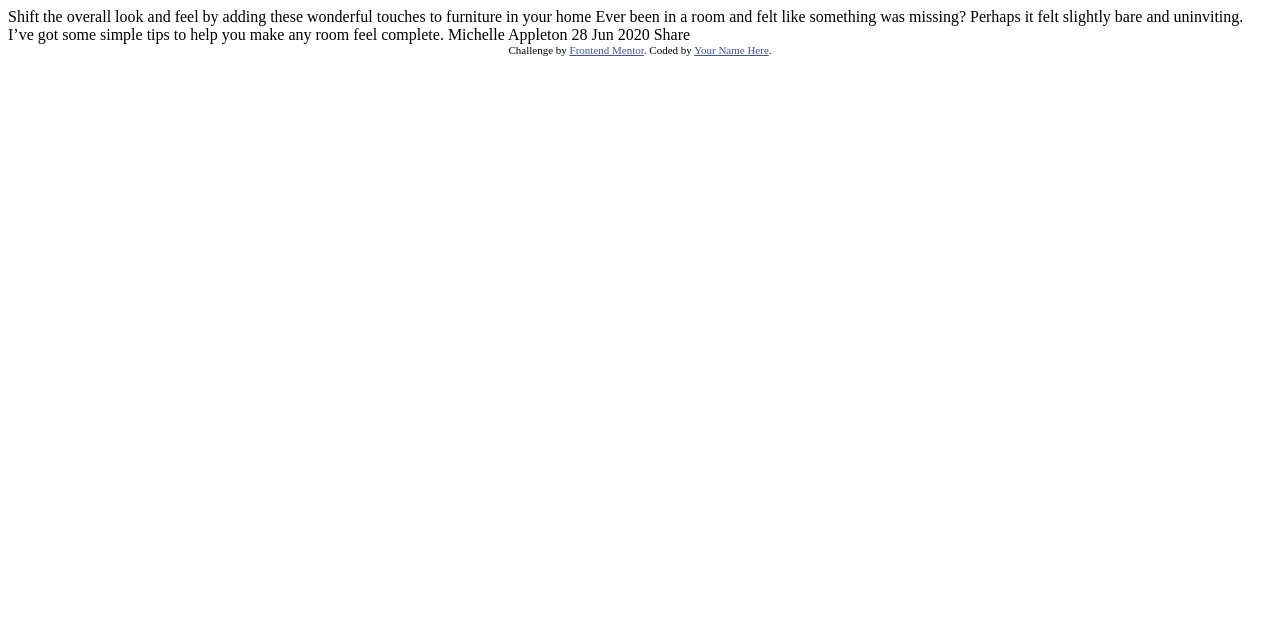
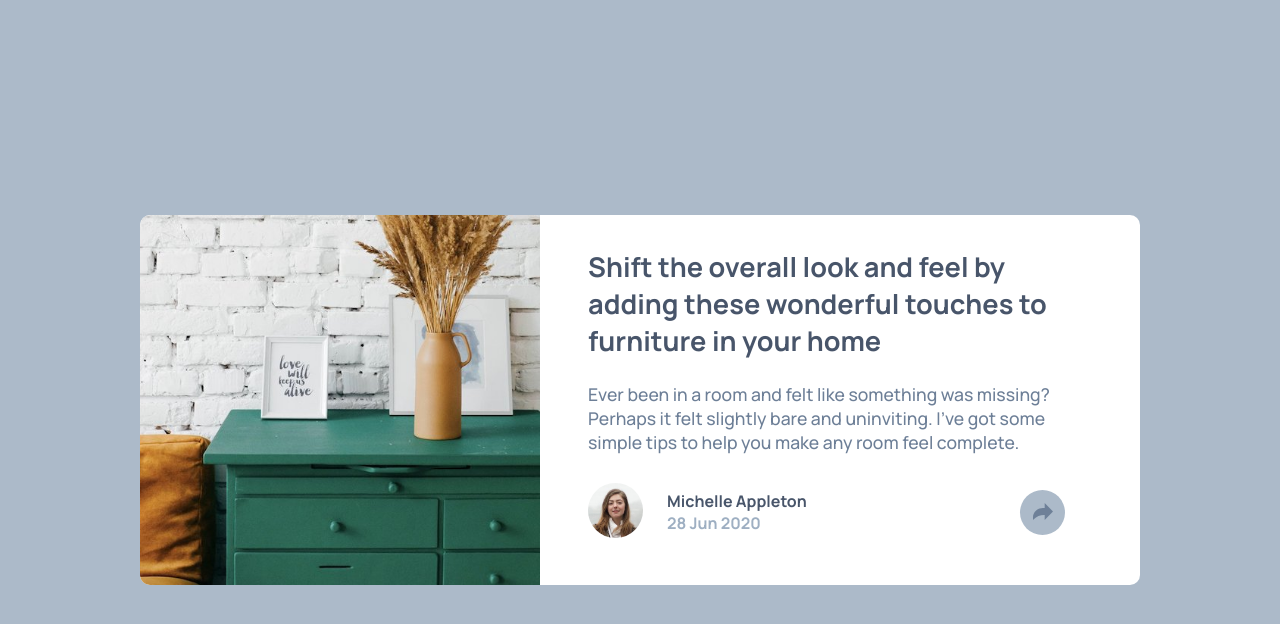
Before and after one commit to MarekMichalica/Post-Card, a plain HTML site: page index.html in a window 1280 px wide. Drawn offline with Linux system fonts and the light colour scheme.

Commit message:
HTML & CSS

```diff
--- a/index.html
+++ b/index.html
@@ -3,19 +3,47 @@
 <head>
   <meta charset="UTF-8">
   <meta name="viewport" content="width=device-width, initial-scale=1.0"> <!-- displays site properly based on user's device -->
-
-  <link rel="icon" type="image/png" sizes="32x32" href="./images/favicon-32x32.png">
-
-  <title>Frontend Mentor | Article preview component</title>
-
-  <!-- Feel free to remove these styles or customise in your own stylesheet 👍 -->
-  <style>
-    .attribution { font-size: 11px; text-align: center; }
-    .attribution a { color: hsl(228, 45%, 44%); }
-  </style>
+  <link rel="stylesheet" href="style.css">
 </head>
 <body>
-
+  <main>
+    <div class="card">
+      <div class="left_card">
+        <img src="images/drawers.jpg" alt="drawers" id="img1">
+      </div>
+      <div class="right_card">
+        <h1 class="title">
+          Shift the overall look and feel by adding these wonderful
+          touches to furniture in your home
+        </h1>
+        <p class="par">
+          Ever been in a room and felt like something was missing? Perhaps
+          it felt slightly bare and uninviting. I’ve got some simple tips
+          to help you make any room feel complete.
+        </p>
+        <div class="profile">
+          <img src="images/avatar-michelle.jpg" alt="avatar" id="img2">
+          <div class="info">
+            <h2 class="name">Michelle Appleton</h2>
+            <h2 class="date">28 Jun 2020</h2>
+          </div>
+        </div>
+        <div class="share">
+          <img src="images/icon-share.svg" alt="share" id="icon_share">
+        </div>
+        <div class="popup" style="display: none;">
+          <h2 class="share_title">SHARE</h2>
+          <div class="icons">
+            <img src="images/icon-facebook.svg" alt="facebook" class="social_icon">
+            <img src="images/icon-twitter.svg" alt="twitter" class="social_icon">
+            <img src="images/icon-pinterest.svg" alt="pinterest" class="social_icon">
+          </div>
+          <div class="triangle"></div>
+        </div>
+      </div>
+    </div>
+  </main>
+  <!--
     Shift the overall look and feel by adding these wonderful
     touches to furniture in your home
 
@@ -27,10 +55,6 @@
     28 Jun 2020
 
   Share
-
-  <div class="attribution">
-    Challenge by <a href="https://www.frontendmentor.io?ref=challenge" target="_blank">Frontend Mentor</a>.
-    Coded by <a href="#">Your Name Here</a>.
-  </div>
+  -->
 </body>
 </html>
--- a/style.css
+++ b/style.css
@@ -0,0 +1,142 @@
+@import url('https://fonts.googleapis.com/css2?family=Manrope:wght@200;300;400;500;600;700;800&display=swap');
+:root{
+    --borderradius: 10px;
+    --left: 8%;
+    --darkblue: hsl(217, 19%, 35%);
+    --pblue: hsl(214, 17%, 51%);
+    --grayishblue: hsl(212, 23%, 69%);
+    --lightblue: hsl(210, 46%, 95%);
+    --bgcolor: hsl(210, 21%, 73%);
+}
+*{
+    margin: 0;
+    padding: 0;
+}
+body{
+    font-family: "Manrope";
+    background-color: var(--bgcolor);
+}
+.card{
+    width: 1000px;
+    height: 370px;
+    position: absolute;
+    top: 50%;
+    left: 50%;
+    transform: translate(-50%,-50%);
+    display: grid;
+    grid-template-columns: 400px 600px;
+    grid-template-areas: "i t";
+    background-color: white;
+    border-radius: var(--borderradius);
+}
+.left_card{
+    grid-area: i;
+    overflow: hidden;
+    border-radius: 10px 0 0 10px;
+}
+#img1{
+    width: 500px;
+    border-radius: 10px 0 0 10px;
+}
+.right_card{
+    grid-area: t;
+}
+.title{
+    color: var(--darkblue);
+    font-size: 1.7em;
+    width: 500px;
+    position: relative;
+    top: 9%;
+    left: var(--left);
+}
+.par{
+    color: var(--pblue);
+    font-weight: 500;
+    font-size: 1.1em;
+    width: 500px;
+    position: relative;
+    left: var(--left);
+    top: 15%;
+
+}
+.profile{
+    display: flex;
+    position: relative;
+    left: var(--left);
+    top: 23%;
+}
+#img2{
+    width: 55px;
+    height: 55px;
+    border-radius: 50%;
+}
+.info{
+    position: relative;
+    left: 4%;
+    margin-top: 7px;
+}
+.name{
+    font-size: 1em;
+    color: var(--darkblue);
+}
+.date{
+    font-size: 1em;
+    color: var(--grayishblue);
+}
+.share{
+    width: 45px;
+    height: 45px;
+    background-color: var(--bgcolor);
+    border-radius: 50%;
+    text-align: center;
+    position: relative;
+    left: 80%;
+    top: 10%;
+}
+#icon_share{
+    position: relative;
+    top: 28%;
+    width: 20px;
+}
+.popup{
+    position: relative;
+    z-index: 99;
+    width: 310px;
+    height: 60px;
+    background-color: var(--darkblue);
+    display: flex;
+    justify-content: center;
+    justify-content: space-evenly;
+    line-height: 60px;
+    border-radius: 7px;
+    position: relative;
+    left: 58%;
+    top: -30%;
+}
+.share_title{
+    color: var(--grayishblue);
+    font-weight: 200;
+    font-size: 1em;
+    letter-spacing: 6px;
+    margin-left: 1.9em;
+}
+.icons{
+    display: flex;
+    width: 150px;
+    justify-content: center;
+    justify-content: space-evenly;
+}
+.social_icon{
+    width: 22px;
+    height: 22px;
+    margin-top: 1.1em;
+}
+.triangle {
+    width: 0;
+    height: 0;
+    border-left: 19px solid transparent;
+    border-right: 19px solid transparent;
+    border-top: 20px solid var(--darkblue);
+    position: absolute;
+    top: 90%;
+  }
```
Lines whose indentation alone changed are shown as unchanged.
